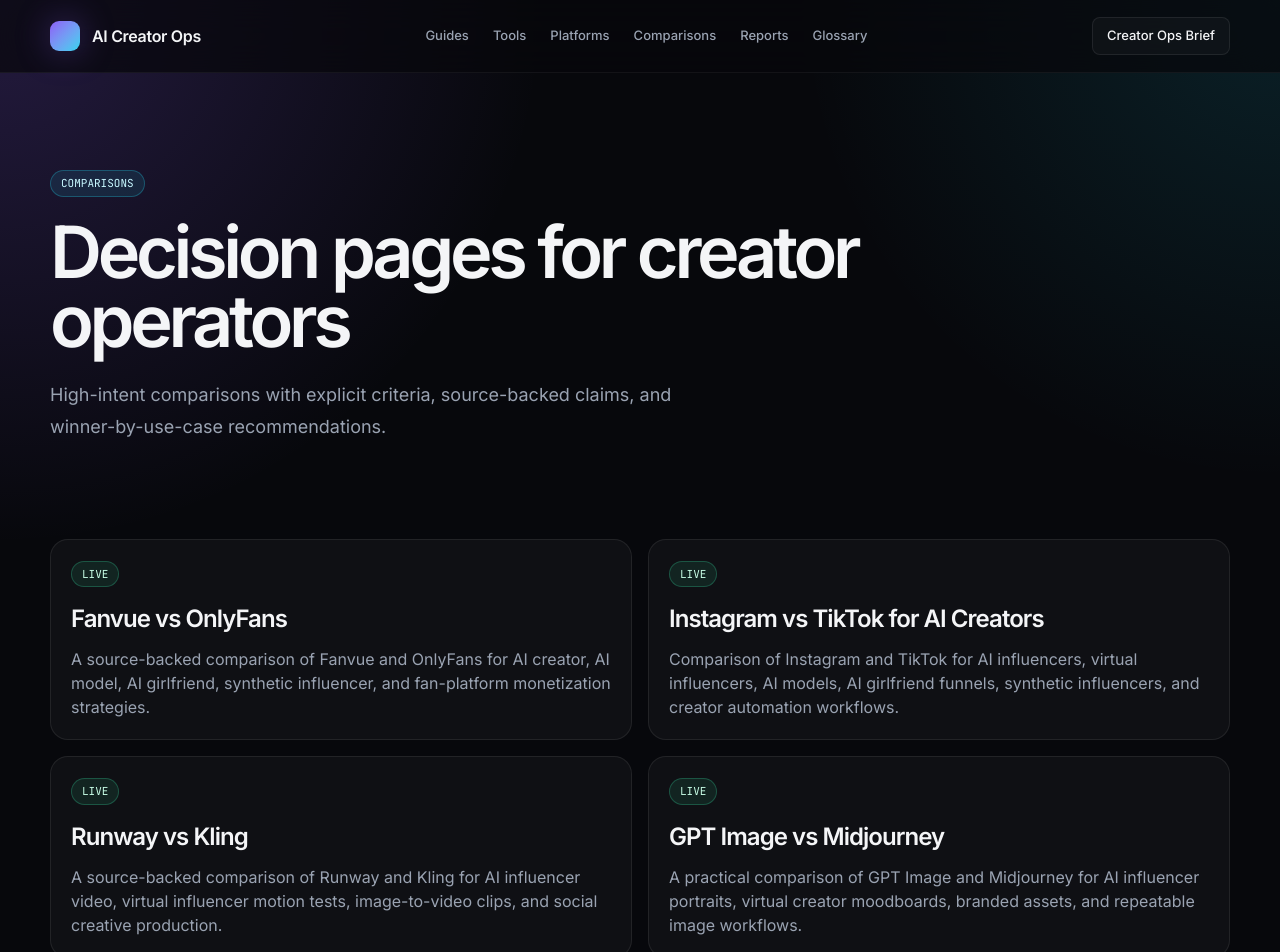
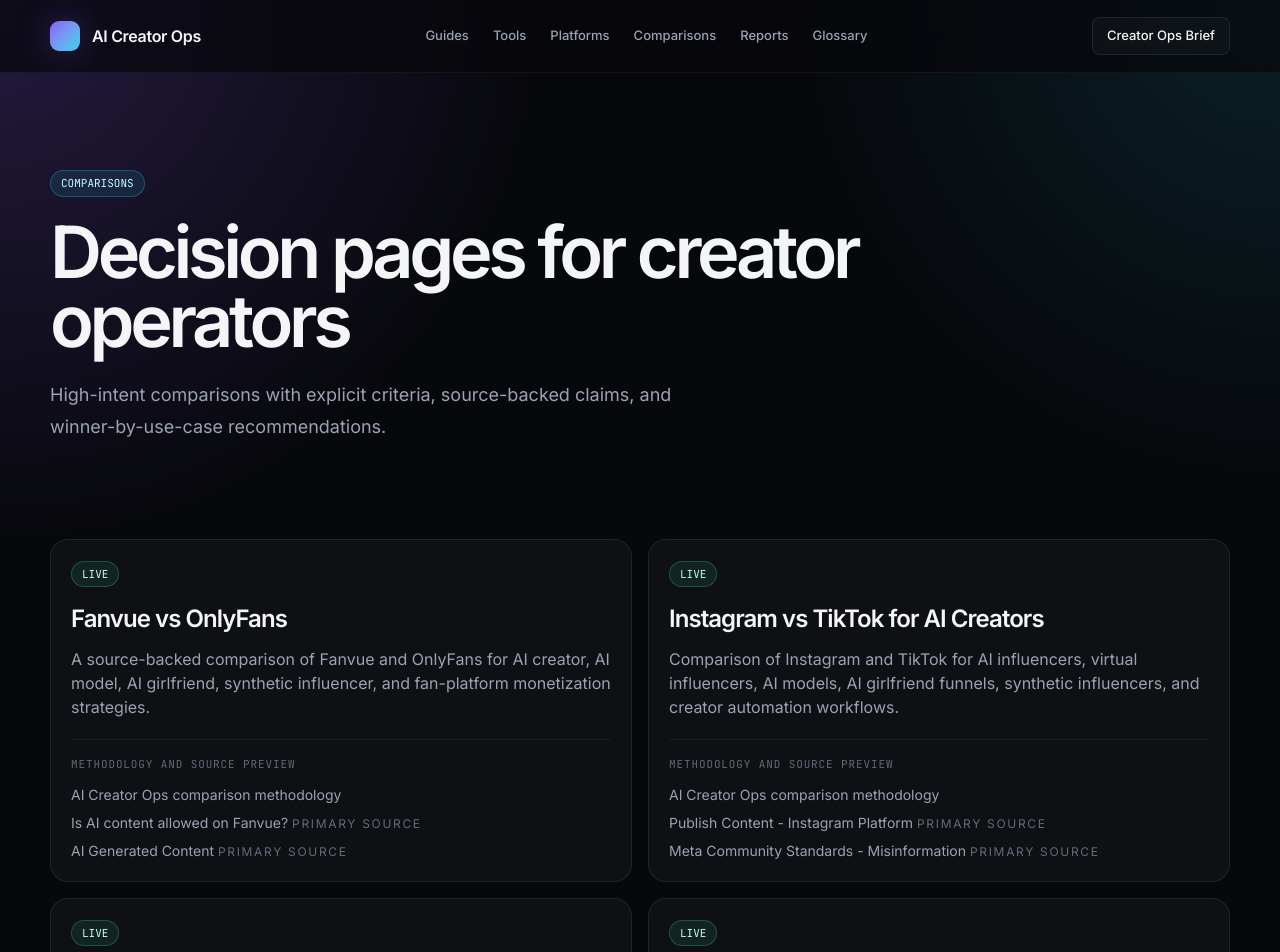
Before and after one commit to joewilsonai/ai-creator-ops, a Next.js app: page /comparisons in a window 1280 px wide. Shown: the top 952 px of the page. Built offline with nearby package versions, Linux system fonts and the light colour scheme; no server answers.

Commit message:
Improve index citation visibility

```diff
--- a/app/(indexes)/comparisons/page.tsx
+++ b/app/(indexes)/comparisons/page.tsx
@@ -1,4 +1,5 @@
 import { PageHero, Card, Badge } from '@/components/ui';
+import { getSource } from '@/lib/data';
 import { comparisonPages } from '@/lib/editorial';
 
 const baseUrl = 'https://aicreatorops.com';
@@ -25,6 +26,22 @@
             <Badge tone="green">LIVE</Badge>
             <h2 className="mt-4 text-2xl font-semibold tracking-[-.04em]"><a href={page.canonicalPath}>{page.shortTitle}</a></h2>
             <p className="mt-3 text-[var(--muted)]">{page.description}</p>
+            <div className="mt-5 border-t border-[var(--border-soft)] pt-4">
+              <p className="font-mono text-[11px] uppercase tracking-[.08em] text-[var(--dim)]">Methodology and source preview</p>
+              <ul className="mt-3 space-y-2 text-sm text-[var(--muted)]">
+                <li><a className="text-[var(--cyan)]" href="/methodology">AI Creator Ops comparison methodology</a></li>
+                {page.sourceIds.slice(0, 2).map((sourceId) => {
+                  const source = getSource(sourceId);
+                  if (!source) return null;
+                  return (
+                    <li key={source.id}>
+                      <a className="text-[var(--cyan)]" href={source.url} rel="noopener noreferrer">{source.title}</a>{' '}
+                      <span className="text-xs uppercase tracking-[.14em] text-[var(--dim)]">{source.source_type === 'market_signal' ? 'market signal' : `${source.source_type} source`}</span>
+                    </li>
+                  );
+                })}
+              </ul>
+            </div>
           </Card>
         ))}
       </section>
--- a/app/(indexes)/glossary/page.tsx
+++ b/app/(indexes)/glossary/page.tsx
@@ -1,5 +1,6 @@
 import { PageHero, Card, Badge } from '@/components/ui';
-import { glossaryTerms } from '@/lib/glossary';
+import { getSource } from '@/lib/data';
+import { glossarySourceIds, glossaryTerms } from '@/lib/glossary';
 
 const baseUrl = 'https://aicreatorops.com';
 
@@ -41,6 +42,21 @@
             <p className="mt-4 font-mono text-[11px] uppercase tracking-[.06em] text-[var(--dim)]">
               Also searched as: {term.alsoKnownAs.join(', ')}
             </p>
+            <div className="mt-4 border-t border-[var(--border-soft)] pt-4">
+              <p className="font-mono text-[11px] uppercase tracking-[.08em] text-[var(--dim)]">Source preview</p>
+              <ul className="mt-3 space-y-2 text-sm text-[var(--muted)]">
+                {(glossarySourceIds[term.slug] ?? []).slice(0, 2).map((sourceId) => {
+                  const source = getSource(sourceId);
+                  if (!source) return null;
+                  return (
+                    <li key={source.id}>
+                      <a className="text-[var(--cyan)]" href={source.url} rel="noopener noreferrer">{source.title}</a>{' '}
+                      <span className="text-xs uppercase tracking-[.14em] text-[var(--dim)]">{source.source_type === 'market_signal' ? 'market signal' : `${source.source_type} source`}</span>
+                    </li>
+                  );
+                })}
+              </ul>
+            </div>
           </Card>
         ))}
       </section>
--- a/app/platforms/page.tsx
+++ b/app/platforms/page.tsx
@@ -1,5 +1,5 @@
 import { PageHero, Card, Badge } from '@/components/ui';
-import { getAllPlatforms } from '@/lib/data';
+import { getAllPlatforms, getSource } from '@/lib/data';
 
 const baseUrl = 'https://aicreatorops.com';
 
@@ -34,6 +34,21 @@
             <Badge tone="cyan">{platform.type.replaceAll('_', ' ')}</Badge>
             <h2 className="mt-4 text-2xl font-semibold tracking-[-.04em]"><a href={`/platforms/${platform.id}`}>{platform.name}</a></h2>
             <p className="mt-3 leading-7 text-[var(--muted)]">{platform.notes[0]}</p>
+            <div className="mt-5 border-t border-[var(--border-soft)] pt-4">
+              <p className="font-mono text-[11px] uppercase tracking-[.08em] text-[var(--dim)]">Visible source links</p>
+              <ul className="mt-3 space-y-2 text-sm text-[var(--muted)]">
+                {platform.sources.slice(0, 2).map((sourceId) => {
+                  const source = getSource(sourceId);
+                  if (!source) return null;
+                  return (
+                    <li key={source.id}>
+                      <a className="text-[var(--cyan)]" href={source.url} rel="noopener noreferrer">{source.title}</a>{' '}
+                      <span className="text-xs uppercase tracking-[.14em] text-[var(--dim)]">{source.source_type === 'market_signal' ? 'market signal' : `${source.source_type} source`}</span>
+                    </li>
+                  );
+                })}
+              </ul>
+            </div>
             <p className="mt-5 font-mono text-xs text-[var(--dim)]">Policy risk: {platform.policy_risk}</p>
             <p className="mt-2 font-mono text-xs text-[var(--dim)]">Last checked: {platform.last_checked ?? 'pending source review'} · Sources: {platform.sources.length}</p>
           </Card>
--- a/app/tools/page.tsx
+++ b/app/tools/page.tsx
@@ -1,5 +1,5 @@
 import { PageHero, Card, Badge } from '@/components/ui';
-import { getAllTools } from '@/lib/data';
+import { getAllTools, getSource } from '@/lib/data';
 
 const baseUrl = 'https://aicreatorops.com';
 
@@ -57,6 +57,21 @@
             <h2 className="mt-4 text-2xl font-semibold tracking-[-.04em]"><a href={`/tools/${tool.id}`}>{tool.name}</a></h2>
             <p className="mt-3 min-h-24 leading-7 text-[var(--muted)]">{tool.summary}</p>
             <div className="mt-5 flex flex-wrap gap-2">{tool.best_for.slice(0, 3).map((item) => <span key={item} className="rounded-full border border-[var(--border)] px-2 py-1 text-xs text-[var(--muted)]">{item}</span>)}</div>
+            <div className="mt-5 border-t border-[var(--border-soft)] pt-4">
+              <p className="font-mono text-[11px] uppercase tracking-[.08em] text-[var(--dim)]">Visible source links</p>
+              <ul className="mt-3 space-y-2 text-sm text-[var(--muted)]">
+                {tool.sources.slice(0, 2).map((sourceId) => {
+                  const source = getSource(sourceId);
+                  if (!source) return null;
+                  return (
+                    <li key={source.id}>
+                      <a className="text-[var(--cyan)]" href={source.url} rel="noopener noreferrer">{source.title}</a>{' '}
+                      <span className="text-xs uppercase tracking-[.14em] text-[var(--dim)]">{source.source_type === 'market_signal' ? 'market signal' : `${source.source_type} source`}</span>
+                    </li>
+                  );
+                })}
+              </ul>
+            </div>
             <p className="mt-5 font-mono text-xs text-[var(--dim)]">Last checked: {tool.last_checked ?? 'pending source review'} · Sources: {tool.sources.length}</p>
           </Card>
         ))}
```
